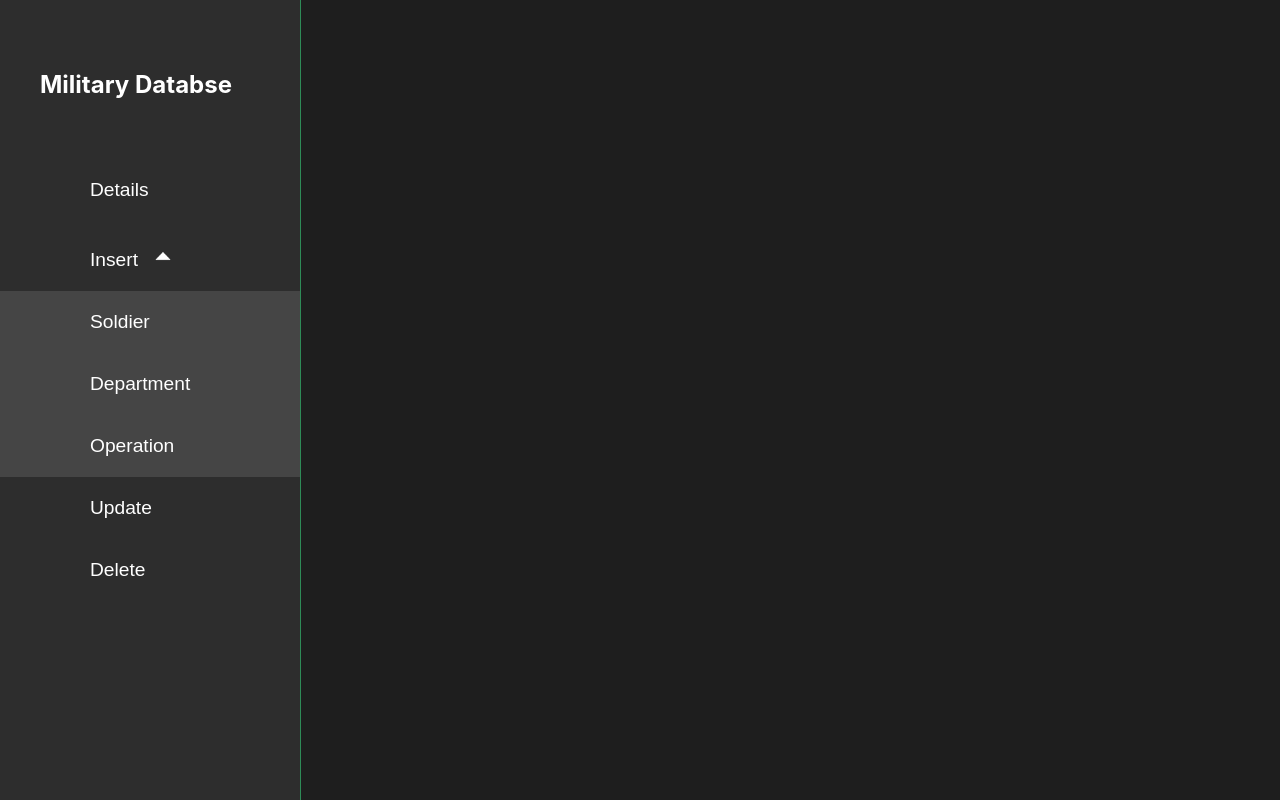
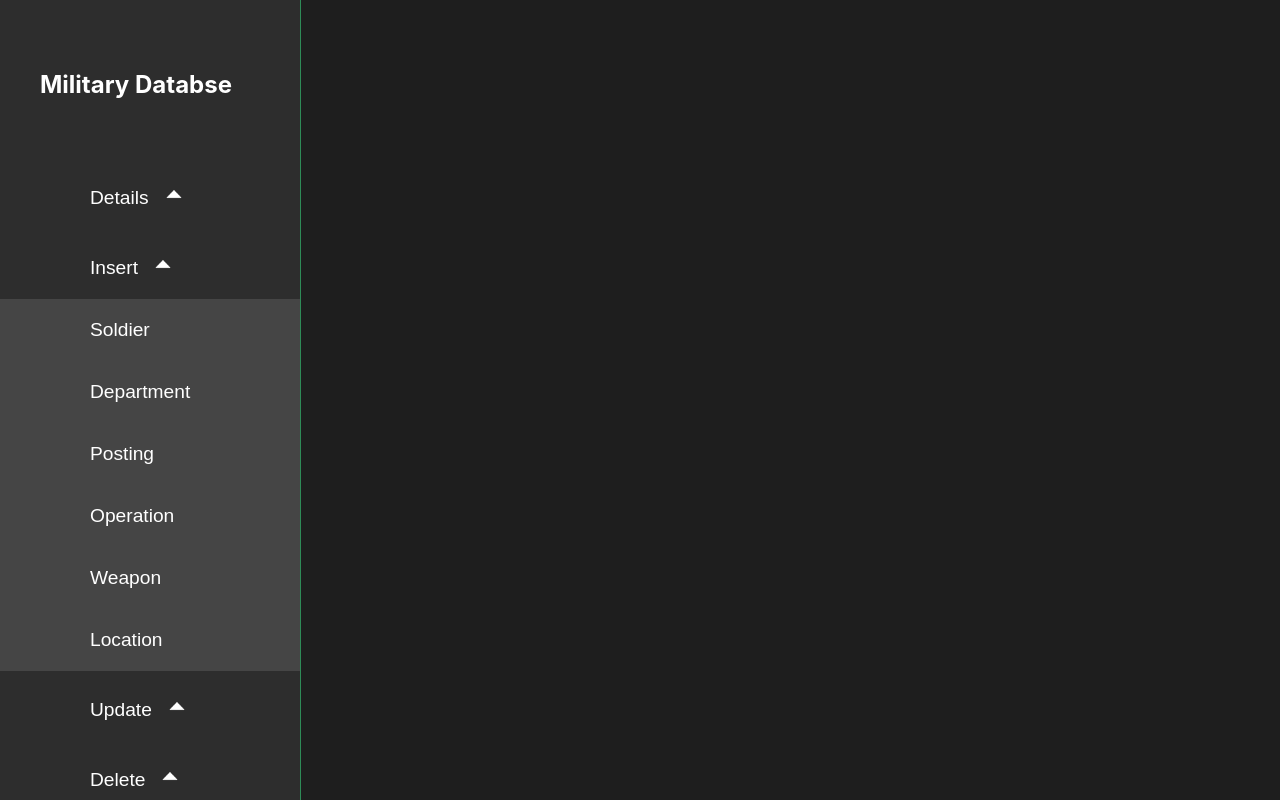
Before and after one commit to Amit-Bongale/military-database, a React (Create React App) app: page / in a window 1280 px wide. Both pictures are taken after a click on the button "Insert". Built offline with nearby package versions, Linux system fonts and the light colour scheme.

Commit message:
dropdowns done

```diff
--- a/src/Components/Navbar/Navbar.js
+++ b/src/Components/Navbar/Navbar.js
@@ -6,11 +6,29 @@ import arrow from '../../Assets/Icons/downward-arrow (1).png'
 
 function Navbar(){
 
-  let [IsdropdownOpen , setIsdropdownOpen] = useState(false)
+  let [IsdropdownOpendetail , setIsdropdownOpendetail] = useState(false)
+  let [IsdropdownOpeninsert , setIsdropdownOpeninsert] = useState(false)
+  let [IsdropdownOpenupdate , setIsdropdownOpenupdate] = useState(false)
+  let [IsdropdownOpendelete , setIsdropdownOpendelete] = useState(false)
   let [rotation , setrotation] = useState(0);
 
-  const handleopen = () => {
-    setIsdropdownOpen(!IsdropdownOpen);
+  const handleopendetail = () => {
+    setIsdropdownOpendetail(!IsdropdownOpendetail);
+    setrotation(rotation+180);
+  }
+
+  const handleopeninsert = () => {
+    setIsdropdownOpeninsert(!IsdropdownOpeninsert);
+    setrotation(rotation+180);
+  }
+
+  const handleopenupdate = () => {
+    setIsdropdownOpenupdate(!IsdropdownOpenupdate);
+    setrotation(rotation+180);
+  }
+
+  const handleopendelete = () => {
+    setIsdropdownOpendelete(!IsdropdownOpendelete);
     setrotation(rotation+180);
   }
 
@@ -19,24 +37,63 @@ function Navbar(){
 
       <div className='Navbar-buttons-container'>
         <h2>Military Databse</h2>
-        <Link to='/details'> <button className='nav-button'>Details</button></Link>
+      </div>
 
-
-        <button className='nav-button' onClick={() => { handleopen() }}>Insert
+        <button className='nav-button' onClick={() => { handleopendetail() }}>Details
         <img id='arrow-btn' src={arrow} height={20}  style={{rotate:`${rotation}deg`}}></img>
         </button>
-        { IsdropdownOpen && (
+        { IsdropdownOpendetail && (
+            <div className='nav-subbutton-container' >
+              <Link to='/details'> <button className='nav-button'>Soldier</button></Link>
+              <button  className='nav-button'>Department</button>
+              <button className='nav-button'>Posting</button>
+              <button  className='nav-button'>Operation</button>
+              <button className='nav-button'>Weapon</button>
+              <button className='nav-button'>Location</button>
+            </div>
+        )}
+
+        <button className='nav-button' onClick={() => { handleopeninsert() }}>Insert
+        <img id='arrow-btn' src={arrow} height={20}  style={{rotate:`${rotation}deg`}}></img>
+        </button>
+        { IsdropdownOpeninsert && (
           <div className='nav-subbutton-container' >
             <Link to='/insert'> <button  className='nav-button'>Soldier</button> </Link>
             <button  className='nav-button'>Department</button>
+            <button className='nav-button'>Posting</button>
             <button  className='nav-button'>Operation</button>
+            <button className='nav-button'>Weapon</button>
+            <button className='nav-button'>Location</button>
           </div>
         )}
 
+        <button className='nav-button' onClick={() => { handleopenupdate() }}>Update
+        <img id='arrow-btn' src={arrow} height={20}  style={{rotate:`${rotation}deg`}}></img>
+        </button>
+        { IsdropdownOpenupdate && (
+          <div className='nav-subbutton-container' >
+            <Link to='/update'> <button className='nav-button'>Soldier</button></Link>
+            <button  className='nav-button'>Department</button>
+            <button className='nav-button'>Posting</button>
+            <button  className='nav-button'>Operation</button>
+            <button className='nav-button'>Weapon</button>
+            <button className='nav-button'>Location</button>
+          </div>
+        )}
 
-        <Link to='/update'> <button className='nav-button'>Update</button></Link>
-        <Link to='/update'> <button className='nav-button'>Delete</button></Link>
-      </div>
+        <button className='nav-button' onClick={() => { handleopendelete() }}>Delete
+        <img id='arrow-btn' src={arrow} height={20}  style={{rotate:`${rotation}deg`}}></img>
+        </button>
+        { IsdropdownOpendelete && (
+          <div className='nav-subbutton-container' >
+            <Link to='/update'> <button className='nav-button'>Soldier</button></Link>
+            <button  className='nav-button'>Department</button>
+            <button className='nav-button'>Posting</button>
+            <button  className='nav-button'>Operation</button>
+            <button className='nav-button'>Weapon</button>
+            <button className='nav-button'>Location</button>
+          </div>
+        )}
 
     </div>
   )
```
